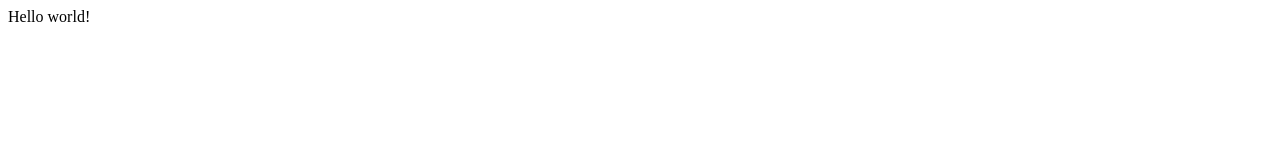
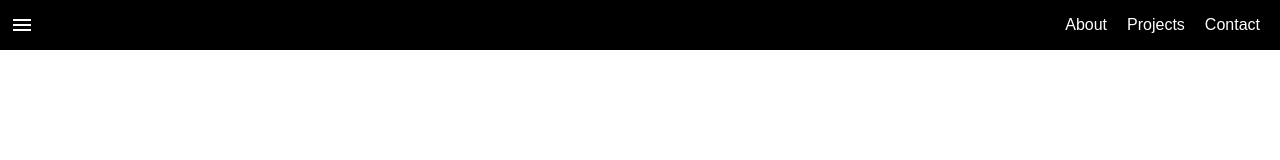
Before and after one commit to michaelmamuric/michaelmamuric.github.io, a Gatsby site: page / in a window 1280 px wide. Built offline with nearby package versions, Linux system fonts and the light colour scheme; Gatsby itself is replaced by a stand-in of ours.

Commit message:
Initial Commit

```diff
--- a/package.json
+++ b/package.json
@@ -14,6 +14,8 @@
     "test": "echo \"Write tests! -> https://gatsby.dev/unit-testing\" && exit 1"
   },
   "dependencies": {
+    "@material-ui/core": "^4.11.1",
+    "@material-ui/icons": "^4.9.1",
     "gatsby": "^2.26.1",
     "react": "^16.12.0",
     "react-dom": "^16.12.0"
--- /dev/null
+++ b/src/components/Header/Header.js
@@ -0,0 +1,19 @@
+import React from 'react';
+import IconButton from '@material-ui/core/IconButton';
+import MenuIcon from '@material-ui/icons/Menu';
+import Grid from '@material-ui/core/Grid';
+import MenuItems from './MenuItems/MenuItems';
+import classes from './Header.module.css';
+
+const Header = (props) => {
+    return (
+        <Grid item xs={12} className={classes.Header}>
+            <IconButton edge="start" color="inherit">
+                <MenuIcon />
+            </IconButton>
+            <MenuItems />
+        </Grid>
+    )
+}
+
+export default Header;
--- /dev/null
+++ b/src/components/Header/Header.module.css
@@ -0,0 +1,51 @@
+.Header {
+    padding: 0px 10px 0px;
+    background: black;
+    color: white;
+    display: flex;
+    justify-content: space-between;
+    align-items: center;
+}
+
+.Icon {
+    display: none;
+}
+
+.MenuItems {
+    display: none
+}
+
+.Link:link {
+    text-decoration: none;
+    color: white
+}
+
+.Link:visited {
+    text-decoration: none;
+    color: white
+}
+
+.Link:hover {
+    background-color: grey;
+}
+
+.Link:active {
+    text-decoration: underline;
+}
+
+@media only screen and (min-width: 600px) {
+    .MenuItems {
+        display: flex;
+        justify-content: flex-end;
+        list-style: none;
+    }
+
+    .MenuItems li {
+        display: inline;
+        padding: 0px 10px 0px;
+    }
+
+    .Icon {
+        display: flex;
+    }
+}
--- /dev/null
+++ b/src/components/Header/MenuItems/MenuItems.js
@@ -0,0 +1,15 @@
+import React from 'react';
+import { Link } from 'gatsby';
+import classes from '../Header.module.css';
+
+const MenuItems = () => {
+    return (
+        <ul className={classes.MenuItems}>
+            <li><Link to="/about" className={classes.Link}>About</Link></li>
+            <li><Link to="/projects" className={classes.Link}>Projects</Link></li>
+            <li><Link to="/contact" className={classes.Link}>Contact</Link></li>
+        </ul>
+    )
+}
+
+export default MenuItems;
--- /dev/null
+++ b/src/components/Layout/Layout.js
@@ -0,0 +1,16 @@
+import React from 'react';
+import Grid from '@material-ui/core/Grid';
+import Header from '../Header/Header';
+
+const Layout = (props) => {
+    return (
+        <Grid container>
+            <Grid item xs={12}>
+                <Header />
+            </Grid>
+            {props.children}
+         </Grid>
+    )
+}
+
+export default Layout;
--- /dev/null
+++ b/src/pages/index.css
@@ -0,0 +1,4 @@
+body {
+    font-family: "Arial";
+    margin: 0;
+}
--- a/src/pages/index.js
+++ b/src/pages/index.js
@@ -1,5 +1,13 @@
-import React from "react"
+import React from 'react';
+import Layout from '../components/Layout/Layout';
+import Grid from '@material-ui/core/Grid';
+import './index.css';
 
-export default function Home() {
-  return <div>Hello world!</div>
+const Home = () => {
+  return (
+    <Layout>
+    </Layout>
+  )
 }
+
+export default Home;
```
Also changed, not shown: 1 other file.
